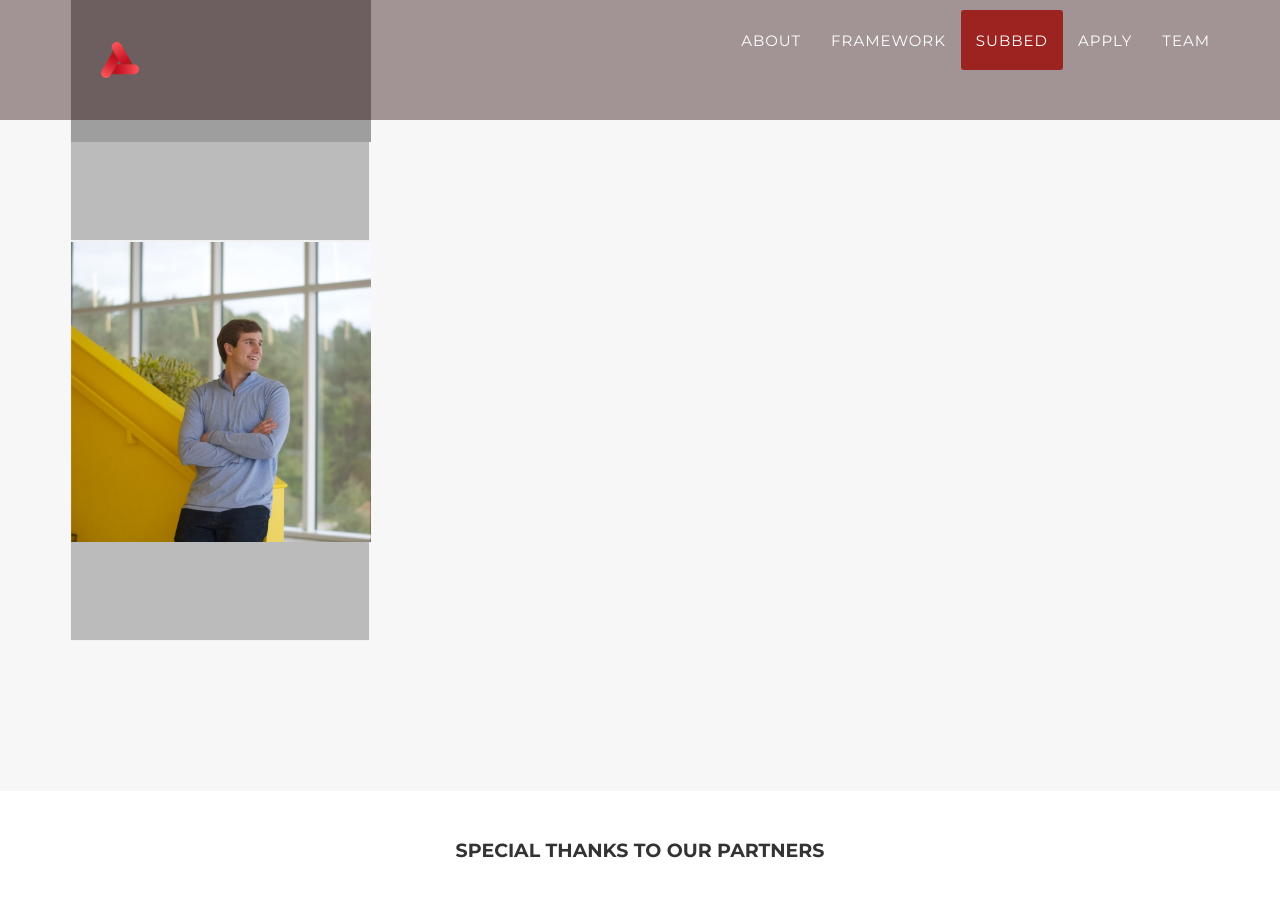
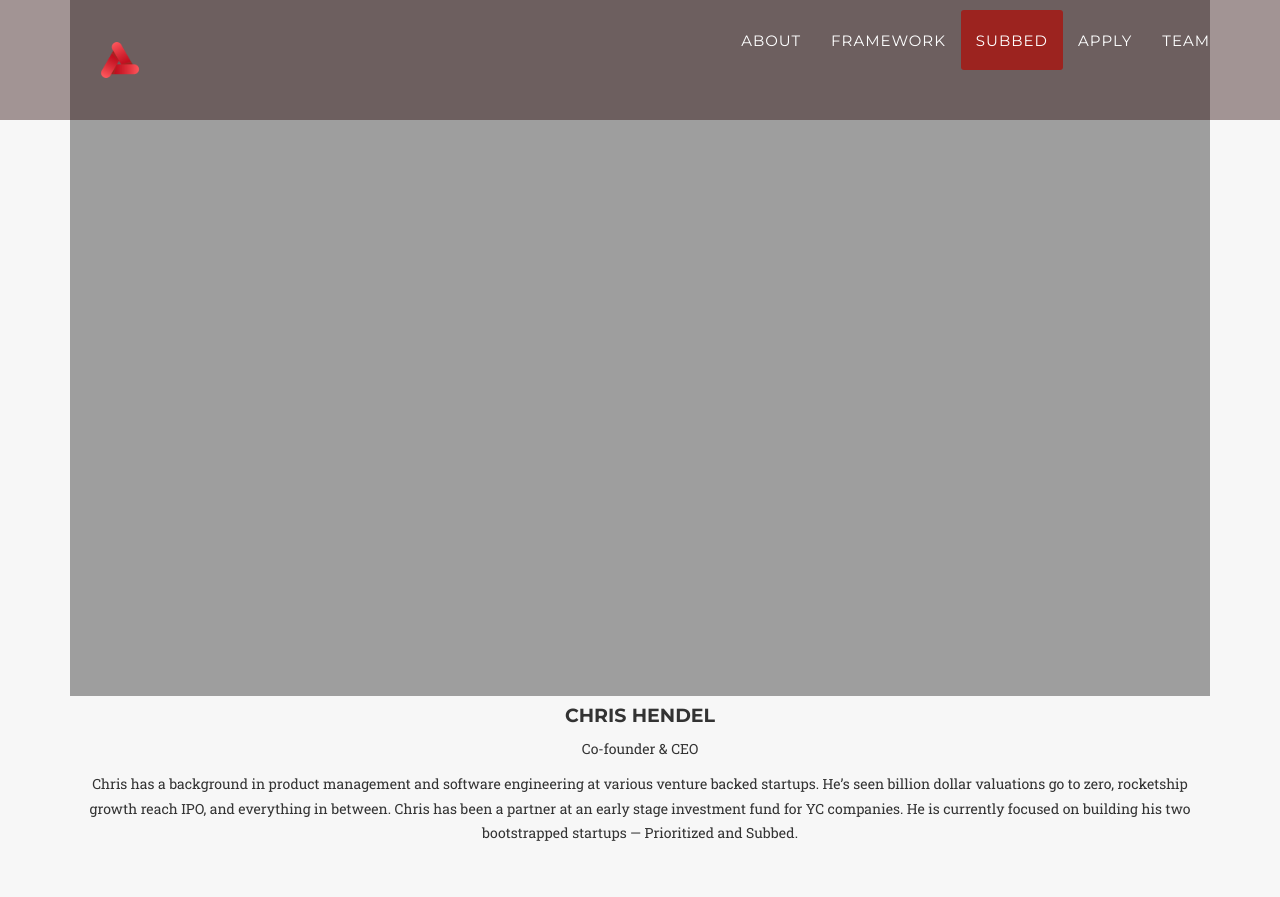
Before and after one commit to unc-pmclub/main-website, a Jekyll site: the page built from index.html, in a window 1280 px wide and 900 px high, scrolled down 4659 px. Shown: the top 897 px of the window. Built offline with Jekyll 4.4.1, drawn with Linux system fonts in a browser that asks for light colours; some web fonts are replaced.

Commit message:
Update corperate_partner.html

```diff
--- a/_includes/corperate_partner.html
+++ b/_includes/corperate_partner.html
@@ -14,13 +14,10 @@
     </div>
     <div class="row">
                 <div class="col-lg-12 text-center">
-                  <div class="flip-card">
-                    <div class="flip-card-inner">
-                      <div class="flip-card-front">
-                        <img src="img/corperate_partners/chris-headshot (1).jpg" alt="Avatar" style="width:300px;height:300px;">
-                      </div>
-                      <div class="flip-card-back">
-                        <h1>Chris Hendel</h1>
+                  <div class="card">
+                    <img src="img/corperate_partners/chris-headshot (1).jpg" alt="Avatar" style="width:100%">
+                      <div class="partner_description">
+                        <h4><b>Chris Hendel</b></h4>
                         <p>Co-founder & CEO</p>
                         <p>Chris has a background in product management and software engineering at various venture backed
                           startups. He’s seen billion dollar valuations go to zero, rocketship growth reach IPO, and everything
@@ -28,23 +25,6 @@
                           currently focused on building his two bootstrapped startups — Prioritized and Subbed.
                         </p>
                       </div>
-                    </div>
-                  </div>
-                  <div class="flip-card">
-                    <div class="flip-card-inner">
-                      <div class="flip-card-front">
-                        <img src="img/corperate_partners/andrew-headshot (1).jpg" alt="Avatar" style="width:300px;height:300px;">
-                      </div>
-                      <div class="flip-card-back">
-                        <h1>Andrew Bass</h1>
-                        <p>Co-founder & COO</p>
-                        <p>Andrew has a background in finance, operations, and software development. Andrew worked as an
-                          Investment Advisor to high net worth individuals and then made a transition to startups by working
-                          as the Director of Growth for a startup design firm and then bootstrapping a finance app called
-                          Fehu. He’s now focused on building Prioritized and Subbed as well.
-                        </p>
-                      </div>
-                    </div>
                   </div>
                 </div>
     </div>
```
